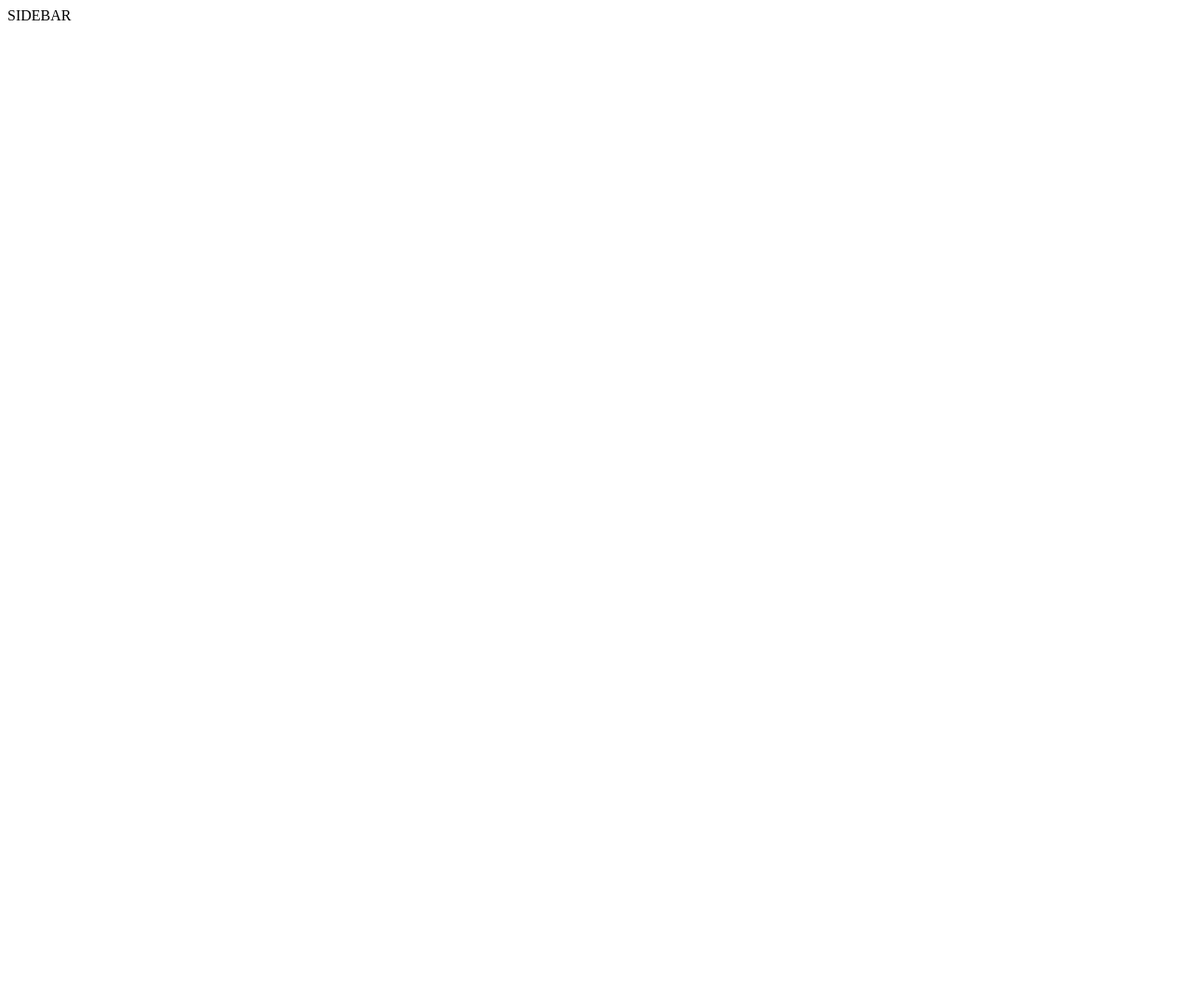
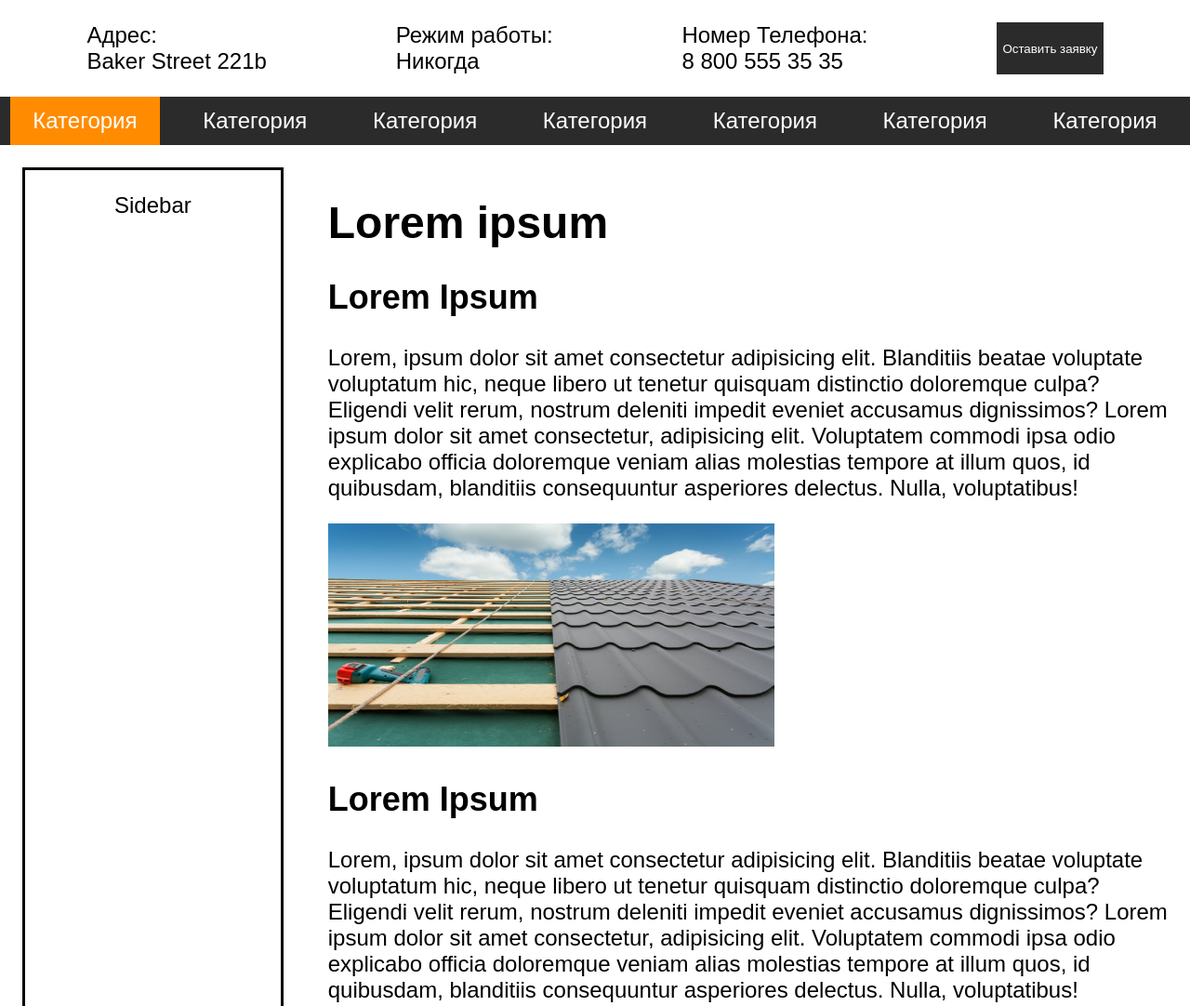
Before and after one commit to Rayelis/site1, a plain HTML site: page sub_category.html in a window 1280 px wide. Shown: the top 1082 px of the page at 93% size. Before the commit the page ends 800 px from the top, so only its background shows below. Drawn offline with Linux system fonts and the light colour scheme.

Commit message:
Sub category page. Day first. WTF am i doing

```diff
--- a/style.css
+++ b/style.css
@@ -0,0 +1,96 @@
+:root{
+    --active_color: darkorange;
+    --default_color: #2b2b2b;
+    --active_dark_color: darkgrey;
+    --background_color: white;
+    --font_size: clamp(1rem, 3svh, 2rem);
+    --block_size: clamp(1rem, 3svh, 2rem);
+    --font: Arial, sans-serif;
+}
+
+body{
+    padding: 0;
+    margin: 0;
+    z-index: 0;
+    font: var(--font_size) var(--font);
+}
+
+header{
+    display: flex;
+    flex-direction: column;
+}
+
+.header-top{
+    background-color: var(--background_color);
+    padding: var(--block_size);
+}
+
+.logo{
+    border-right-style: solid;
+}
+
+.contacts{
+    display: flex;
+    flex-direction: row;
+    justify-content: space-around;
+}
+
+.button{
+    border: unset;
+    background-color: var(--default_color);
+    color: white;
+}
+
+.button:hover{
+    background-color: var(--active_dark_color);
+}
+
+.header-bottom{
+    display: flex;
+    flex-direction: row;
+    justify-content: space-around;
+    background-color: var(--default_color);
+    color: white;
+}
+
+.nav{
+    padding: calc(var(--block_size) * 0.5);
+    padding-left: var(--block_size);
+    padding-right: var(--block_size);
+}
+
+.nav:hover{
+    background-color: var(--active_color);
+}
+
+.nav-active{
+    background-color: var(--active_color);
+}
+
+.mobile-show{
+    display: none;
+}
+
+.content{
+    display: flex;
+    flex-direction: row;
+}
+
+aside{
+    display: flex;
+    flex-direction: row;
+    border-style: solid;
+    margin: var(--block_size);
+    padding: var(--block_size);
+    padding-left: calc(var(--block_size) * 4);
+    padding-right: calc(var(--block_size) * 4);
+}
+
+main{
+    margin: var(--block_size);
+}
+
+.sub_category_image{
+    width: calc(var(--block_size) * 20);
+    height: calc(var(--block_size) * 10);;
+}
--- a/sub_category.html
+++ b/sub_category.html
@@ -3,15 +3,65 @@
 <head>
     <meta charset="UTF-8">
     <meta name="viewport" content="width=device-width, initial-scale=1.0">
+    <link rel="stylesheet" href="style.css">
     <title>Document</title>
 </head>
 <body>
     <header>
-
+        <section class="header-top mobile-hide">
+            <div class="contacts">
+                <label>Адрес: <br> Baker Street 221b</label>
+                <label>Режим работы: <br> Никогда</label>
+                <label>Номер Телефона: <br> 8 800 555 35 35</label>
+                <button class="button">Оставить заявку</button>
+            </div>
+        </section>
+        <section class="header-bottom mobile-hide">
+                <div class="nav nav-active">
+                    <a>Категория</a>
+                </div>
+                <div class="nav">
+                    <a>Категория</a>
+                </div>
+                <div class="nav">
+                    <a>Категория</a>
+                </div>
+                <div class="nav">
+                    <a>Категория</a>
+                </div>
+                <div class="nav">
+                    <a>Категория</a>
+                </div>
+                <div class="nav">
+                    <a>Категория</a>
+                </div>
+                <div class="nav">
+                    <a>Категория</a>
+                </div>
+        </section>
+        <section class="mobile-show">
+            <div class="burger"></div>
+            <button>Search</button>
+        </section>
     </header>
 
-    <aside>SIDEBAR</aside>
 
-    <main></main>
+    <div class="content">
+        <aside>Sidebar</aside>
+
+        <main>
+            <h1>Lorem ipsum</h1>
+            <section class="sub_category_section">
+                <h2>Lorem Ipsum</h2>
+                <p>Lorem, ipsum dolor sit amet consectetur adipisicing elit. Blanditiis beatae voluptate voluptatum hic, neque libero ut tenetur quisquam distinctio doloremque culpa? Eligendi velit rerum, nostrum deleniti impedit eveniet accusamus dignissimos? Lorem ipsum dolor sit amet consectetur, adipisicing elit. Voluptatem commodi ipsa odio explicabo officia doloremque veniam alias molestias tempore at illum quos, id quibusdam, blanditiis consequuntur asperiores delectus. Nulla, voluptatibus!</p>
+                <img src="media/roof1.jpeg" class="sub_category_image">
+            </section>
+            <section class="sub_category_section">
+                <h2>Lorem Ipsum</h2>
+                <p>Lorem, ipsum dolor sit amet consectetur adipisicing elit. Blanditiis beatae voluptate voluptatum hic, neque libero ut tenetur quisquam distinctio doloremque culpa? Eligendi velit rerum, nostrum deleniti impedit eveniet accusamus dignissimos? Lorem ipsum dolor sit amet consectetur, adipisicing elit. Voluptatem commodi ipsa odio explicabo officia doloremque veniam alias molestias tempore at illum quos, id quibusdam, blanditiis consequuntur asperiores delectus. Nulla, voluptatibus!</p>
+                <img src="media/roof2.jpeg" class="sub_category_image">
+            </section>
+        </main>
+    </div>
 </body>
 </html>
```
Also changed, not shown: media/roof1.jpeg (added), media/roof2.jpeg (added).
